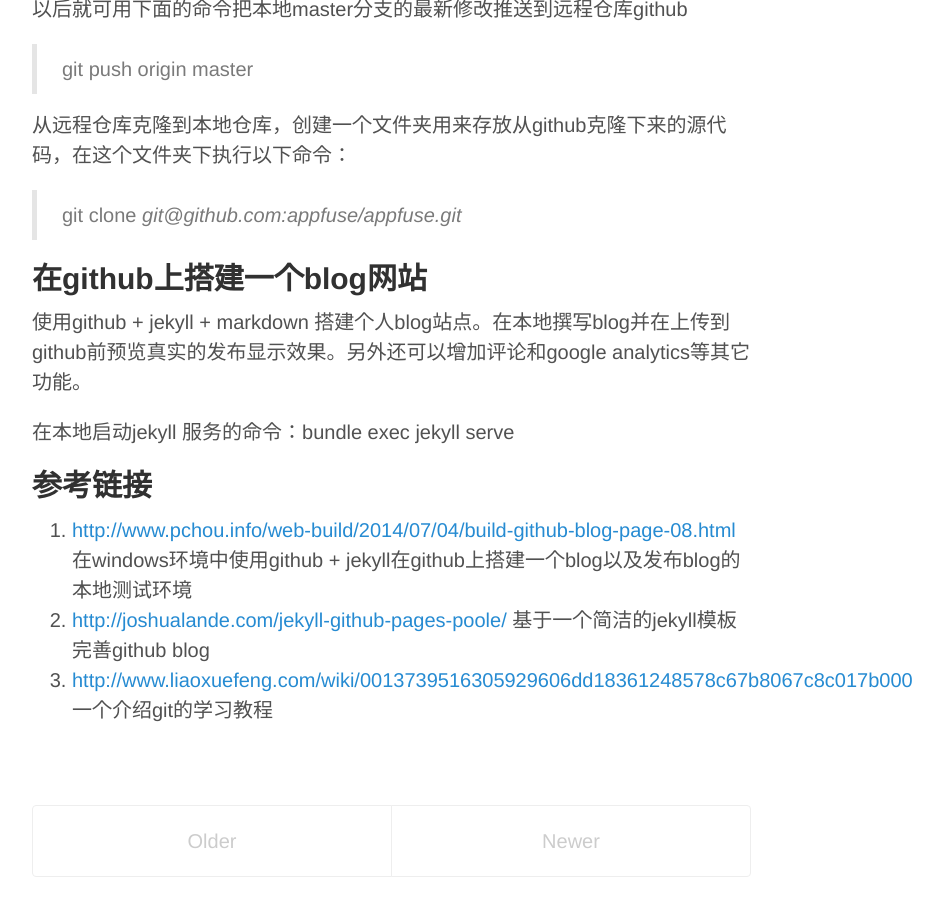
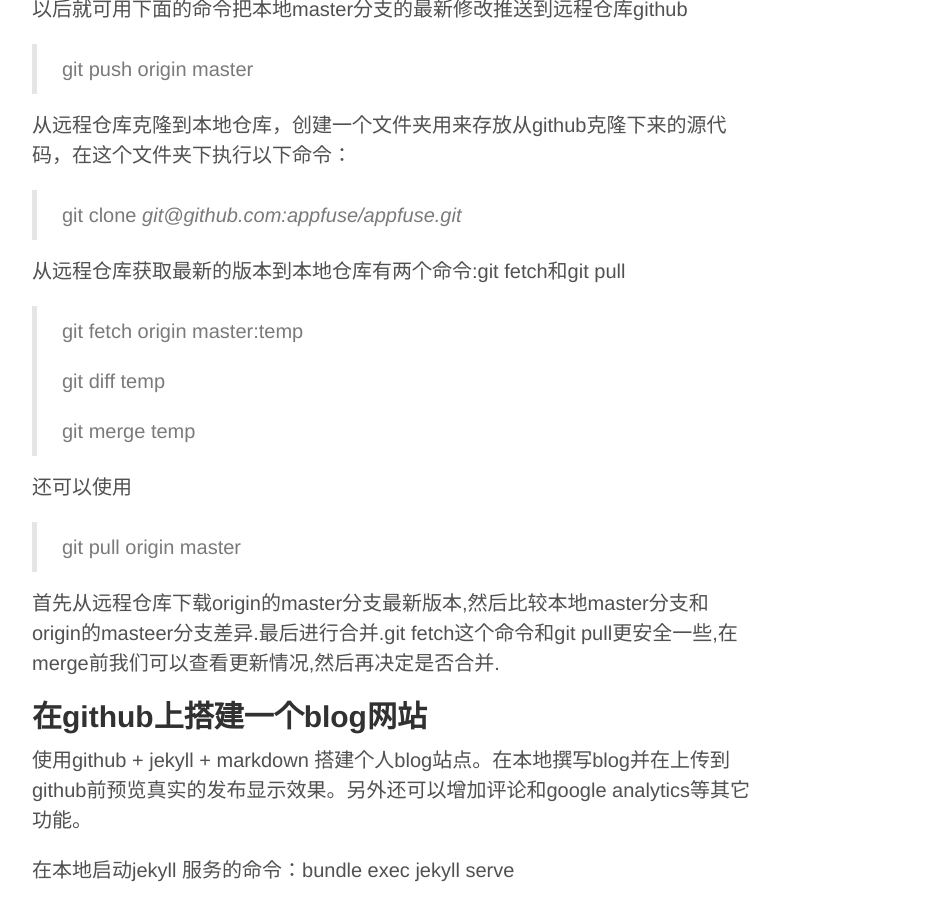
Before and after one commit to bupt075225/bupt075225.github.io, a Jekyll site: the page built from index.html, in a window 1280 px wide and 900 px high, scrolled down 1217 px. Shown: the whole window, without its empty margins (248-1191 px from the left). Built offline with Jekyll 4.4.1, drawn with Linux system fonts in a browser that asks for light colours; Markdown is read by kramdown in place of the engine named in the settings; the list of posts is cut into pages by our own code.

Commit message:
update git tutorial

```diff
--- a/_posts/2014-12-22-github-tutorial.md
+++ b/_posts/2014-12-22-github-tutorial.md
@@ -39,6 +39,20 @@
 
 > git clone *git@github.com:appfuse/appfuse.git*
 
+从远程仓库获取最新的版本到本地仓库有两个命令:git fetch和git pull
+
+> git fetch origin master:temp
+>
+> git diff temp
+>
+> git merge temp
+
+还可以使用
+
+> git pull origin master
+
+首先从远程仓库下载origin的master分支最新版本,然后比较本地master分支和origin的masteer分支差异.最后进行合并.git fetch这个命令和git pull更安全一些,在merge前我们可以查看更新情况,然后再决定是否合并.
+
 ##在github上搭建一个blog网站
 使用github + jekyll + markdown 搭建个人blog站点。在本地撰写blog并在上传到github前预览真实的发布显示效果。另外还可以增加评论和google analytics等其它功能。
 
```
